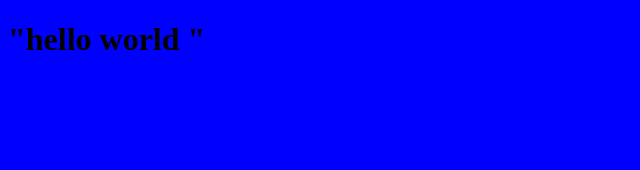
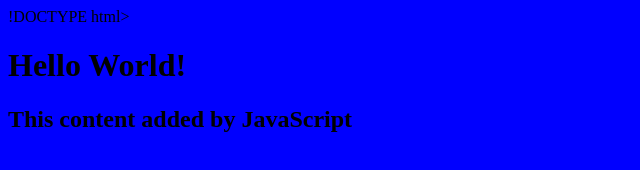
Before and after one commit to tashigyatso45/my-personal-website, a plain HTML site: page index.html in a window 1280 px wide. Shown: the whole page, without its empty margins (0-640 px from the left). Drawn offline with Linux system fonts and the light colour scheme.

Commit message:
add script.js, connect to index.html

```diff
--- a/index.html
+++ b/index.html
@@ -1,9 +1,11 @@
-<!DOCTYPE html>
+!DOCTYPE html>
 <html lang="en">
   <head>
     <link rel="stylesheet" href="style.css" />
     <title>My Personal Website</title>
-</head>
+  </head>
   <body>
-    <h1>"hello world "</h1></body>
+    <h1>Hello World!</h1>
+    <script src="script.js"></script>
+  </body>
 </html>
--- /dev/null
+++ b/script.js
@@ -0,0 +1,3 @@
+const h2 = document.createElement("h2");
+h2.textContent = "This content added by JavaScript";
+document.querySelector("body").appendChild(h2);
```
